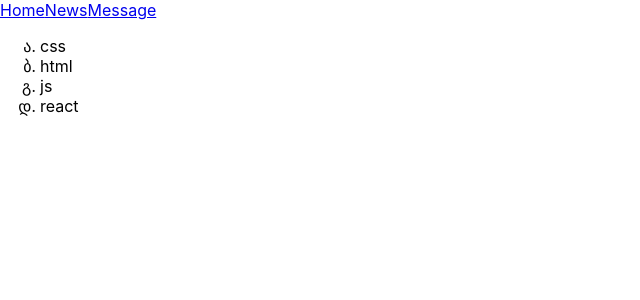
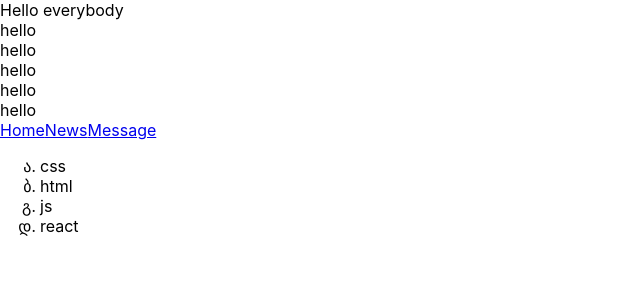
Before and after one commit to Tim1222/samurai_way, a React (Create React App) app: page / in a window 1280 px wide. Shown: the top 300 px of the page, without its empty margins (0-640 px from the left). Built offline with nearby package versions, Linux system fonts and the light colour scheme.

Commit message:
working with components

```diff
--- a/src/App.tsx
+++ b/src/App.tsx
@@ -2,20 +2,20 @@ import React from 'react';
 import './App.css';
 import Technologies from './Technologies';
 import Header from './Header';
+import Star from "./Star";
 
 const App = () => {
     return (
         <div>
+            <AppTitle/>
+            <Star/>
             <Header/>
             <Technologies/>
         </div>
     );
 }
 
-
-
-
-
-
-
+function AppTitle () {
+    return <>Hello everybody</>
+}
 export default App;
--- /dev/null
+++ b/src/Star.tsx
@@ -0,0 +1,18 @@
+import React from "react";
+import Stars from "./Stars";
+
+
+function Star() {
+    return (
+        <div>
+            <Stars />
+            <Stars />
+            <Stars />
+            <Stars />
+            <Stars />
+        </div>
+    );
+
+}
+
+export default Star;
--- /dev/null
+++ b/src/Stars.tsx
@@ -0,0 +1,12 @@
+import React from "react";
+
+function Stars() {
+    return (
+        <div>
+            <div>hello</div>
+        </div>
+    );
+
+}
+
+export default Stars;
```
Also changed, not shown: src/index.tsx (line endings or trailing spaces).
